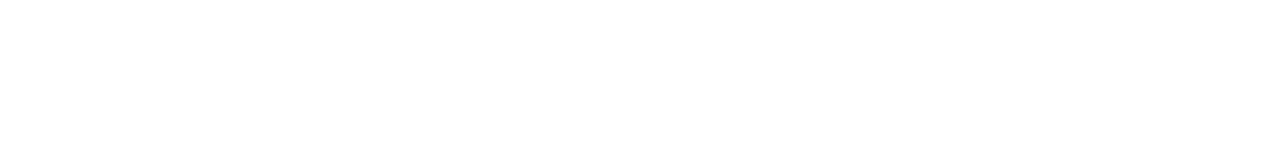
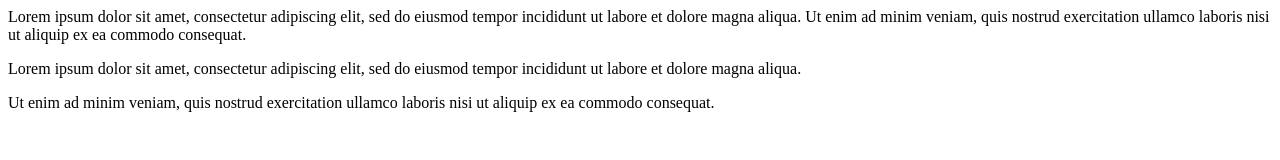
Before and after one commit to CharleneCastro/Learning-HTML-CSS, a plain HTML site: page index.html in a window 1280 px wide. Drawn offline with Linux system fonts and the light colour scheme.

Commit message:
paragraph tag

```diff
--- a/index.html
+++ b/index.html
@@ -1,11 +1,35 @@
 <!-- 3. HTML Boilerplate -->
 <!DOCTYPE html> <!-- declare HTML5 -->
-<html lang="en"><!-- set language to english -->
-  <head> <!-- where meta-info about the webpage & stuff required for webpage to render correctly -->
+<html lang="en">
+<!-- set language to english -->
+
+<head>
+    <!-- where meta-info about the webpage & stuff required for webpage to render correctly -->
     <meta charset="UTF-8"> <!-- will display special symbols & characters-->
     <title>My First Webpage</title>
-  </head>
+</head>
 
-  <body>
-  </body>
+<!-- 4. Working with Text -->
+
+<body>
+    <!-- text ouside of paragraph tag have no formatting-->
+    Lorem ipsum dolor sit amet, consectetur adipiscing elit, sed do eiusmod tempor
+    incididunt ut labore et dolore magna aliqua.
+
+    Ut enim ad minim veniam, quis nostrud exercitation ullamco laboris
+    nisi ut aliquip ex ea commodo consequat.
+
+    <!-- text inside paragraph tag has format -->
+    <p>Lorem ipsum dolor sit amet, consectetur adipiscing elit, sed do eiusmod tempor
+        incididunt ut labore et dolore magna aliqua.</p>
+
+    <p>Ut enim ad minim veniam, quis nostrud exercitation ullamco laboris
+        nisi ut aliquip ex ea commodo consequat.</p>
+
+
+
+
+
+</body>
+
 </html>
```
